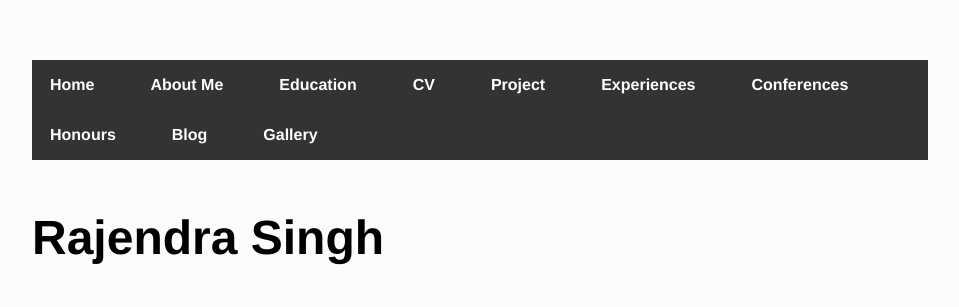
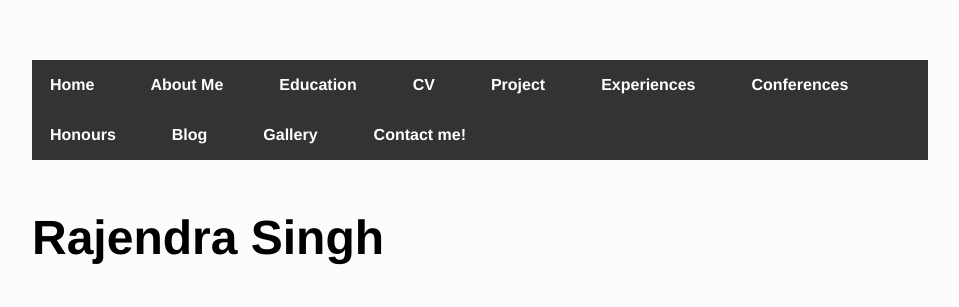
Before and after one commit to iamrajee/iamrajee.github.io, a Jekyll site: the page built from index.html, in a window 1280 px wide. Shown: the top 307 px of the page, without its empty margins (160-1119 px from the left). Built offline with Jekyll 4.4.1, drawn with Linux system fonts in a browser that asks for light colours.

Commit message:
Update default.html

```diff
--- a/_layouts/default.html
+++ b/_layouts/default.html
@@ -22,6 +22,7 @@
 				<li><a href="/honours">Honours</a></li>
 	        		<li><a href="/blog">Blog</a></li>
 				<li><a href="/gallary">Gallery</a></li>
+				<li><a href="/contact">Contact me!</a></li>
 	    		</ul>
 			</nav>
 			<div class="container">
```
